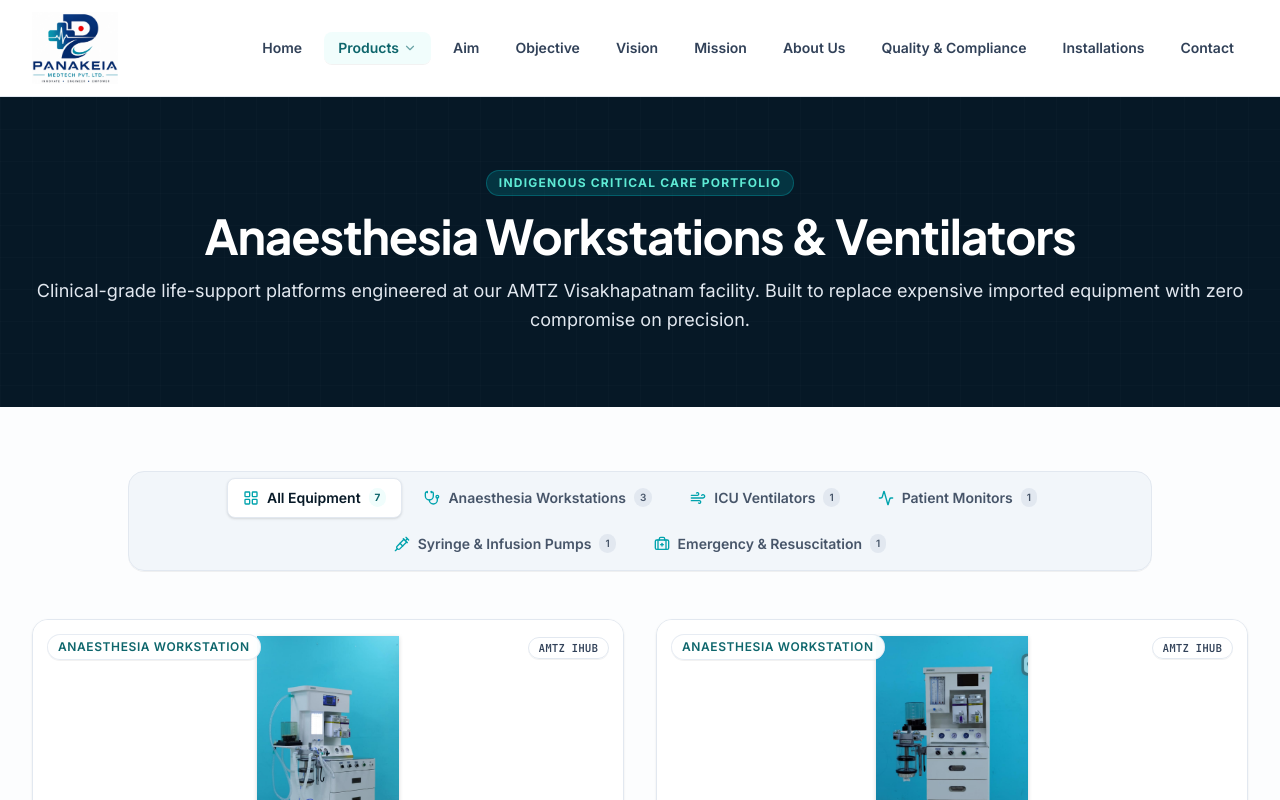
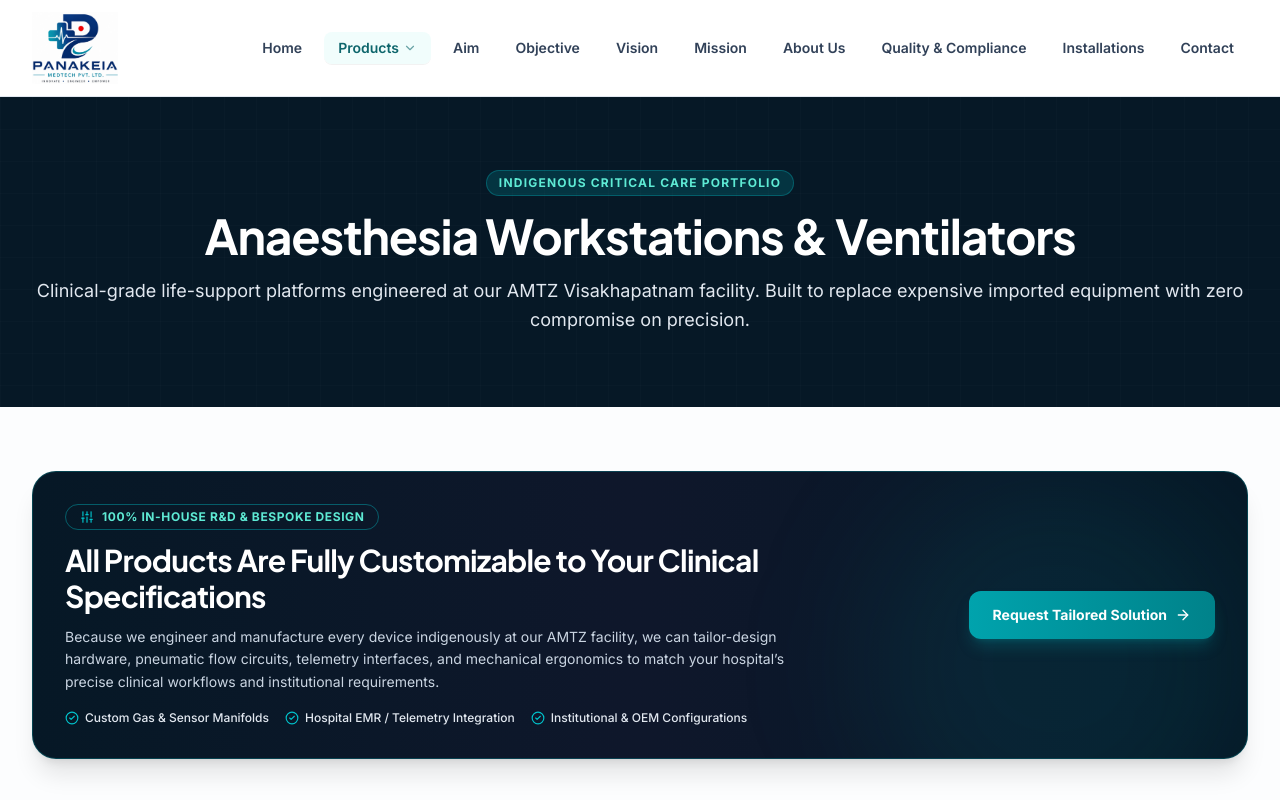
Before and after one commit to affanraza84/Panakeia, a Next.js app: page /products in a window 1280 px wide. Shown: the top 800 px of the page. Built offline with nearby package versions, Linux system fonts and the light colour scheme; no server answers; the database is empty.

Commit message:
feat: added new section in product section

```diff
--- a/src/app/products/ProductCatalogClient.tsx
+++ b/src/app/products/ProductCatalogClient.tsx
@@ -8,7 +8,7 @@
 import { SectionHeading } from "@/components/ui/SectionHeading";
 import { Container } from "@/components/ui/Container";
 import { staggerContainerVariant, fadeUpVariant } from "@/lib/animations";
-import { Stethoscope, Wind, LayoutGrid, Activity, Syringe, BriefcaseMedical } from "lucide-react";
+import { Stethoscope, Wind, LayoutGrid, Activity, Syringe, BriefcaseMedical, Sparkles, Sliders, ArrowRight, CheckCircle2 } from "lucide-react";
 
 interface ProductCatalogClientProps {
   initialProducts: IProduct[];
@@ -66,6 +66,45 @@
   return (
     <div className="py-12 lg:py-16">
       <Container>
+        {/* Bespoke Customization & Tailored Engineering Highlight Banner */}
+        <div className="mb-12 p-6 sm:p-8 rounded-3xl bg-gradient-to-r from-navy-950 via-slate-900 to-navy-950 border border-med-teal-500/30 text-white shadow-xl relative overflow-hidden">
+          <div className="absolute top-0 right-0 w-96 h-96 bg-med-teal-500/10 rounded-full blur-3xl pointer-events-none" />
+          <div className="relative z-10 flex flex-col lg:flex-row items-center justify-between gap-6">
+            <div className="space-y-3 text-center lg:text-left">
+              <div className="inline-flex items-center gap-2 px-3.5 py-1 rounded-full bg-med-teal-950/90 border border-med-teal-400/40 text-med-teal-300 text-xs font-bold uppercase tracking-wider">
+                <Sliders className="w-3.5 h-3.5 text-med-teal-400" />
+                100% In-House R&D & Bespoke Design
+              </div>
+              <h2 className="text-xl sm:text-2xl lg:text-3xl font-bold font-heading text-white tracking-tight">
+                All Products Are Fully Customizable to Your Clinical Specifications
+              </h2>
+              <p className="text-xs sm:text-sm text-slate-300 max-w-3xl leading-relaxed">
+                Because we engineer and manufacture every device indigenously at our AMTZ facility, we can tailor-design hardware, pneumatic flow circuits, telemetry interfaces, and mechanical ergonomics to match your hospital’s precise clinical workflows and institutional requirements.
+              </p>
+              <div className="flex flex-wrap items-center justify-center lg:justify-start gap-4 pt-1 text-xs text-slate-200">
+                <span className="flex items-center gap-1.5 font-medium">
+                  <CheckCircle2 className="w-3.5 h-3.5 text-med-teal-400" /> Custom Gas & Sensor Manifolds
+                </span>
+                <span className="flex items-center gap-1.5 font-medium">
+                  <CheckCircle2 className="w-3.5 h-3.5 text-med-teal-400" /> Hospital EMR / Telemetry Integration
+                </span>
+                <span className="flex items-center gap-1.5 font-medium">
+                  <CheckCircle2 className="w-3.5 h-3.5 text-med-teal-400" /> Institutional & OEM Configurations
+                </span>
+              </div>
+            </div>
+            <div className="shrink-0">
+              <a
+                href="/contact?type=oem"
+                className="inline-flex items-center gap-2 px-6 py-3.5 rounded-xl bg-gradient-to-r from-med-teal-500 to-med-teal-600 hover:from-med-teal-600 hover:to-med-teal-700 text-white text-xs sm:text-sm font-bold shadow-lg shadow-med-teal-500/25 transition-all duration-200 hover:scale-[1.02] active:scale-[0.98] cursor-pointer"
+              >
+                <span>Request Tailored Solution</span>
+                <ArrowRight className="w-4 h-4" />
+              </a>
+            </div>
+          </div>
+        </div>
+
         {/* Filter / Category Tab Switcher with animated underline */}
         <div className="flex justify-center mb-12">
           <div className="flex flex-wrap items-center justify-center gap-1.5 p-1.5 rounded-2xl bg-clinical-100/80 border border-clinical-200 shadow-2xs max-w-5xl">
--- a/src/app/products/[slug]/ProductDetailClient.tsx
+++ b/src/app/products/[slug]/ProductDetailClient.tsx
@@ -13,6 +13,7 @@
   Building2,
   Phone,
   ArrowRight,
+  Sliders,
 } from "lucide-react";
 
 interface ProductDetailClientProps {
@@ -151,8 +152,35 @@
             </div>
           </div>
 
+          {/* Bespoke Customization Callout */}
+          <div className="p-4 rounded-2xl bg-gradient-to-r from-med-teal-50/90 via-white to-clinical-50 border border-med-teal-300/80 flex items-start gap-3.5 shadow-2xs">
+            <div className="p-2 rounded-xl bg-med-teal-100/80 text-med-teal-700 shrink-0 mt-0.5">
+              <Sliders className="w-4 h-4" />
+            </div>
+            <div className="space-y-1">
+              <div className="flex items-center gap-2">
+                <span className="text-xs font-bold text-navy-950 font-heading">
+                  100% Customizable Engineering Available
+                </span>
+                <span className="text-[10px] font-mono px-2 py-0.5 rounded bg-med-teal-100 text-med-teal-800 font-bold uppercase">
+                  Bespoke R&D
+                </span>
+              </div>
+              <p className="text-xs text-clinical-700 leading-relaxed">
+                Need specialized modifications for your hospital? Because this device is designed and manufactured in-house at AMTZ, we can customize gas circuits, display telemetry, software protocols, and mounting ergonomics to match your clinical workflow.
+              </p>
+              <a
+                href={`/contact?type=oem&product=${encodeURIComponent(product.slug)}`}
+                className="inline-flex items-center gap-1.5 text-xs font-bold text-med-teal-700 hover:text-med-teal-800 pt-1 transition-colors"
+              >
+                <span>Request Custom Hospital Configurations</span>
+                <ArrowRight className="w-3 h-3" />
+              </a>
+            </div>
+          </div>
+
           {/* Action CTAs */}
-          <div className="pt-4 border-t border-clinical-200 flex flex-col sm:flex-row items-stretch sm:items-center gap-4">
+          <div className="pt-2 border-t border-clinical-200 flex flex-col sm:flex-row items-stretch sm:items-center gap-4">
             {/* Pulsing Request Quote CTA */}
             <motion.div
               initial={{ scale: 1 }}
--- a/src/components/ui/EquipmentShowcase.tsx
+++ b/src/components/ui/EquipmentShowcase.tsx
@@ -241,7 +241,7 @@
             Precision Critical Care Equipment
           </h2>
           <p className="mt-4 text-base sm:text-lg text-slate-300 leading-relaxed">
-            Explore Panakeia&apos;s indigenous medical device portfolio manufactured at AMTZ Visakhapatnam — delivering surgical reliability, clinical ergonomics, and zero import downtime.
+            Explore Panakeia&apos;s indigenous medical device portfolio manufactured at AMTZ Visakhapatnam. All systems are 100% customizable to your hospital&apos;s clinical infrastructure, pneumatic requirements, and workflow needs.
           </p>
         </div>
 
```
